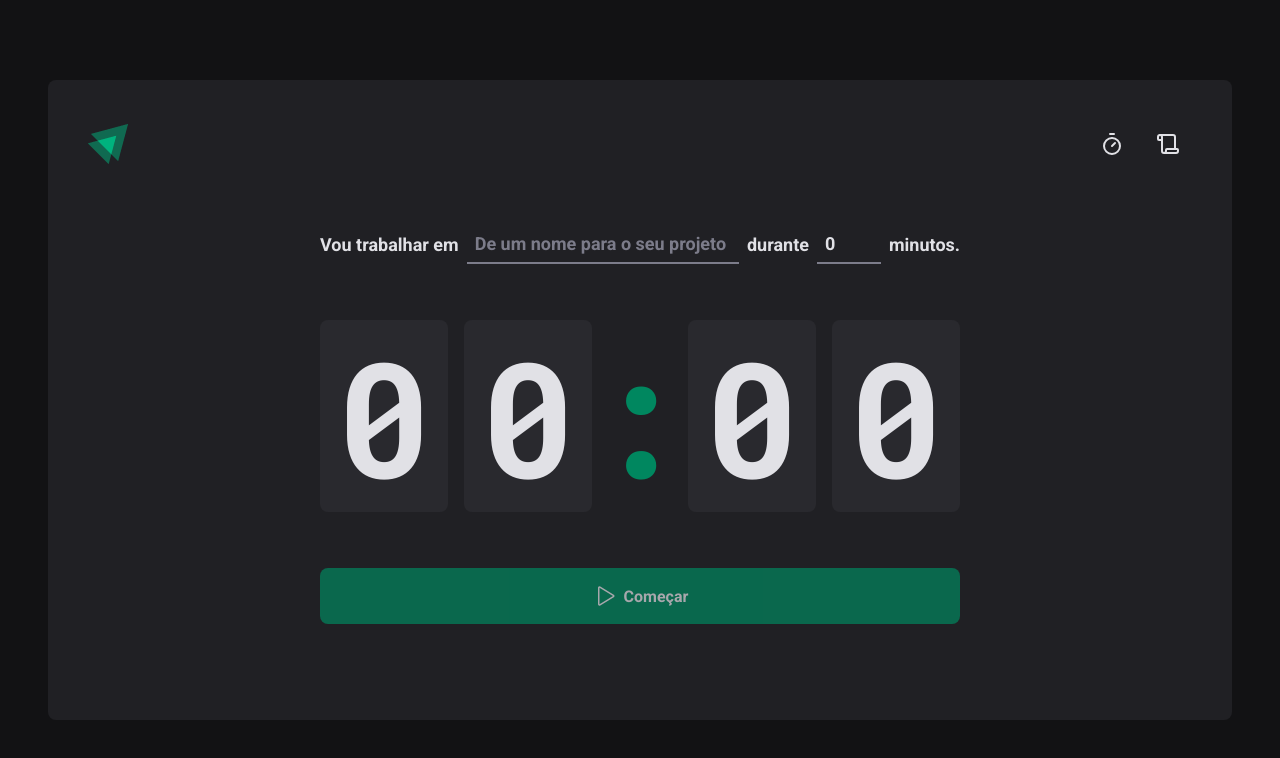
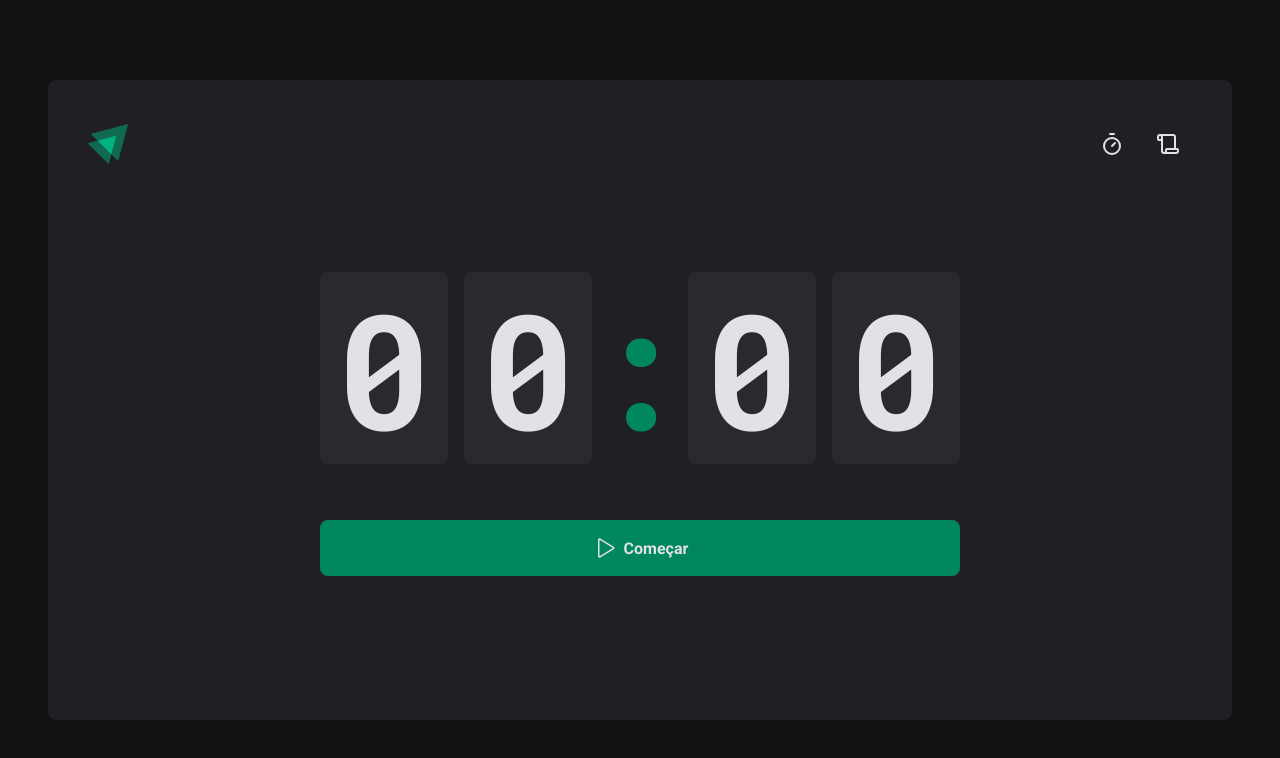
Before and after one commit to o-Franco/Timer, a React (Vite) app: page / in a window 1280 px wide. Shown: the top 758 px of the page. Built offline with nearby package versions, Linux system fonts and the light colour scheme.

Commit message:
Convertendo para contexto

```diff
--- a/src/App.tsx
+++ b/src/App.tsx
@@ -4,7 +4,12 @@ import { defaultTheme } from './styles/themes/defaut'
 import { GlobalStyle } from './styles/global'
 import { Router } from './Router'
 
+//import { Home } from './Home'
+
 export function App() {
+//  return <Home/>
+
+
   return (
     <ThemeProvider theme={defaultTheme}>
       <BrowserRouter>
--- /dev/null
+++ b/src/pages/Home/components/CountDown/index.tsx
@@ -0,0 +1,60 @@
+import { useContext, useEffect, useState } from "react";
+import { CountdownContainer, Separator } from "./styles";
+import { differenceInSeconds } from "date-fns";
+import { CyclesContext } from "../..";
+
+
+
+export function Countdown() {
+  const { activeCycle, activeCycleId, markCurrentCycleAsFinished} = useContext(CyclesContext)
+  const [amountSecondsPassed, setAmountSecondsPassed] = useState(0)
+  const totalSeconds = activeCycle ? activeCycle.minutesAmount * 60 : 0
+
+useEffect(() => {
+    let interval: number;
+    if (activeCycle) {
+      interval = setInterval(() => {
+        const secondsDifference = differenceInSeconds(new Date(), activeCycle.startDate)
+
+        if(secondsDifference >= totalSeconds) {
+          markCurrentCycleAsFinished()
+
+          setAmountSecondsPassed(totalSeconds)
+          clearInterval(interval)
+        } else {
+          setAmountSecondsPassed(secondsDifference)
+        }
+      }, 1000)
+    }
+
+    return () => {
+      clearInterval(interval)
+    }
+
+  }, [activeCycle, totalSeconds, activeCycleId, markCurrentCycleAsFinished])
+
+  const currentSeconds = activeCycle ? totalSeconds - amountSecondsPassed : 0
+
+  const minutesAmount = Math.floor(currentSeconds/60)
+  const secondsAmount = currentSeconds % 60
+
+  const minutes = String(minutesAmount).padStart(2,'0')
+  const seconds = String(secondsAmount).padStart(2,'0')
+
+  useEffect(() => {
+    if(activeCycle)
+    document.title = `${minutes}:${seconds}`
+  }, [minutes,seconds, activeCycle])
+
+
+    return(
+
+        <CountdownContainer>
+            <span>{minutes[0]}</span>
+            <span>{minutes[1]}</span>
+            <Separator>:</Separator>
+            <span>{seconds[0]}</span>
+            <span>{seconds[1]}</span>
+        </CountdownContainer>
+    )
+}
--- /dev/null
+++ b/src/pages/Home/components/CountDown/styles.ts
@@ -0,0 +1,25 @@
+import styled from "styled-components";
+
+export const CountdownContainer = styled.div`
+    font-family: 'Roboto Mono', monospace;
+    font-size: 10rem;
+    line-height: 8rem;
+    color: ${(props) => props.theme['gray-100']};
+    display: flex;
+    gap: 1rem;
+
+    span {
+        background: ${(props) => props.theme['gray-700']};
+        padding: 2rem 1rem;
+        border-radius: 8px;
+    }
+    `;
+
+export const Separator = styled.div`
+    padding: 2rem 0;
+    color: ${props => props.theme['green-500']};
+    width: 4rem;
+    overflow: hidden;
+    display: flex;
+    justify-content: center;
+    `
--- /dev/null
+++ b/src/pages/Home/components/NewCycleForm/index.tsx
@@ -0,0 +1,52 @@
+import { useForm } from "react-hook-form"
+import { FormContainer, TaskInput, MinutesAmountInput} from "./styles"
+import * as zod from 'zod'
+import { zodResolver } from "@hookform/resolvers/zod"
+
+const newCycleFormValidationSchema = zod.object({
+  task: zod.string().min(1, 'Informe a tarefa'),
+  minutesAmount: zod.number().min(5, 'O ciclo precisa ter mínimo de 5 minutos').max(60, 'O ciclo pode ter no máximo de 60 minutos.'),
+})
+
+
+export function NewCycleForm(){
+
+  const { register, handleSubmit, watch, reset } = useForm<NewCycleFormData>({
+    resolver: zodResolver(newCycleFormValidationSchema),
+    defaultValues: {
+      task: '',
+      minutesAmount: 0,
+    }
+  })
+
+    return (
+        <FormContainer>
+          <label htmlFor="task">Vou trabalhar em</label>
+          <TaskInput
+            id="task"
+            list="task-suggestions"
+            placeholder="De um nome para o seu projeto"
+            disabled={!!activeCycle}
+            {...register('task')}
+          />
+          <datalist id="task-suggestions">
+            <option value="Projeto 1"></option>
+            <option value="Projeto 2"></option>
+            <option value="Projeto 3"></option>
+            <option value="Banana"></option>
+          </datalist>
+          <label htmlFor="minutesAmount">durante</label>
+          <MinutesAmountInput
+            type="number"
+            id="minutesAmount"
+            placeholder="00"
+            step={5}
+            min={5}
+            max={60}
+            disabled={!!activeCycle}
+            {...register('minutesAmount', { valueAsNumber: true })}
+          />
+          <span>minutos.</span>
+        </FormContainer>){}
+    )
+}
--- /dev/null
+++ b/src/pages/Home/components/NewCycleForm/styles.ts
@@ -0,0 +1,44 @@
+import styled from "styled-components";
+
+export const FormContainer = styled.div`
+    width: 100%;
+    display: flex;
+    align-items: center;
+    justify-content: center;
+    gap: 0.5rem;
+    color: ${props => props.theme['gray-100']};
+    font-size: 1.125rem;
+    font-weight: bold;
+    flex-wrap: wrap;
+    `;
+
+const BaseInput = styled.input`
+    background: transparent;
+    height: 2.5rem;
+    border: 0;
+    border-bottom: 2px solid ${(props) => props.theme['gray-500']};
+    font-weight: bold;
+    font-size: 1.125rem;
+    padding: 0 0.5rem;
+    color: ${(props) => props.theme['gray-100']};
+
+    &:focus{
+        box-shadow: none;
+        border-color: ${(props) => props.theme['green-500']};
+    }
+
+    &::placeholder{
+        color: ${(props) => props.theme['gray-500']}
+    }
+`;
+
+export const TaskInput = styled(BaseInput)`
+    flex: 1;
+    &::-webkit-calendar-picker-indicator{
+        display: none !important;
+    }
+`;
+
+export const MinutesAmountInput = styled(BaseInput)`
+    width: 4rem;
+`;
--- a/src/pages/Home/index.tsx
+++ b/src/pages/Home/index.tsx
@@ -1,15 +1,12 @@
-import { CountdownContainer, FormContainer, HomeContainer, MinutesAmountInput, Separator, StartCountdownButton, TaskInput } from "./styles"
-import { Play } from "@phosphor-icons/react";
+import { HomeContainer, StartCountdownButton, StopCountdownButton } from "./styles"
+import { HandPalm, Play } from "@phosphor-icons/react";
 import { useForm } from 'react-hook-form'
 import { zodResolver } from '@hookform/resolvers/zod'
 import * as zod from 'zod'
-import { useEffect, useState } from "react";
+import { createContext, useEffect, useState } from "react";
 import {differenceInSeconds} from  "date-fns"
-
-const newCycleFormValidationSchema = zod.object({
-  task: zod.string().min(1, 'Informe a tarefa'),
-  minutesAmount: zod.number().min(5, 'O ciclo precisa ter mínimo de 5 minutos').max(60, 'O ciclo pode ter no máximo de 60 minutos.'),
-})
+import { NewCycleForm } from "./components/NewCycleForm";
+import { Countdown } from "./components/CountDown";
 
 type NewCycleFormData = zod.infer<typeof newCycleFormValidationSchema>
 
@@ -18,100 +15,94 @@ interface Cycle {
   task: string;
   minutesAmount: number;
   startDate: Date
+  interruptedDate?: Date
+  fineshedDate?: Date
 }
+
+interface CyclesContextType{
+    activeCycle: Cycle | undefined;
+    activeCycleId: string | null;
+    markCurrentCycleAsFinished: () => void
+}
+
+export const CyclesContext = createContext({} as CyclesContextType)
 
 export function Home() {
   const [cycles, setCycles] = useState<Cycle[]>([])
   const [activeCycleId, setActiveCycleId] = useState<string | null>(null)
-  const [amountSecondsPassed, setAmountSecondsPassed] = useState(0)
-
-
-  const { register, handleSubmit, watch, reset } = useForm<NewCycleFormData>({
-    resolver: zodResolver(newCycleFormValidationSchema),
-    defaultValues: {
-      task: '',
-      minutesAmount: 0,
-    }
-  })
 
   const activeCycle = cycles.find((cycle) => cycle.id === activeCycleId)
 
-  useEffect(() => {
-    if (activeCycle) {
-      setInterval(() => {
-        setAmountSecondsPassed(
-          differenceInSeconds(new Date(), activeCycle.startDate),
-        )
-      }, 1000)
-    }
-  }, [activeCycle])
-
-  function handleCreateNewCycle(data: NewCycleFormData) {
-    const id = String(new Date().getTime());
-    const newCycle: Cycle = {
-      id,
-      task: data.task,
-      minutesAmount: data.minutesAmount,
-      startDate: new Date(),
-    }
-    setCycles((state) => [...cycles, newCycle])
-    setActiveCycleId(id)
-    reset();
+  function markCurrentCycleAsFinished(){
+    setCycles(state => state.map((cycle) => {
+      if (cycle.id === activeCycleId){
+        return {...cycle, fineshedDate: new Date()}
+      } else {
+        return cycle
+      }
+    }))
   }
 
-  const totalSeconds = activeCycle ? activeCycle.minutesAmount * 60 : 0
-  const currentSeconds = activeCycle ? totalSeconds - amountSecondsPassed : 0
+  // function handleCreateNewCycle(data: NewCycleFormData) {
+  //   const id = String(new Date().getTime());
+  //   const newCycle: Cycle = {
+  //     id,
+  //     task: data.task,
+  //     minutesAmount: data.minutesAmount,
+  //     startDate: new Date(),
+  //   }
+  //   setCycles((state) => [...cycles, newCycle])
+  //   setActiveCycleId(id)
+  //   setAmountSecondsPassed(0)
 
-  const minutesAmount = Math.floor(currentSeconds/60)
-  const secondsAmount = currentSeconds % 60
+  //   reset();
+  // }
 
-  const minutes = String(minutesAmount).padStart(2,'0')
-  const seconds = String(secondsAmount).padStart(2,'0')
+  function handleInterruptCycle(){
+    setCycles(cycles.map(cycle => {
+      if (cycle.id === activeCycleId){
+        return {...cycle, interruptedDate: new Date()}
+      } else {
+        return cycle
+      }
+    }))
+    setActiveCycleId(null)
+  }
 
+  // const task = watch('task');
+  // const isSubmitDisabled = task === '';
 
-  const task = watch('task')
-  const isSubmitDisabled = task === ''
+  /**
+   * Prop Drilling => quando tem muita propriedade apenas para comunicação entre componentes
+   * para evitar o Prop Drilling temos o item abaixo
+   * Context API => Permite compartilhar informações entre VARIOS componentes ao mesmo tempos
+   */
+
 
   return (
     <HomeContainer>
-      <form onSubmit={handleSubmit(handleCreateNewCycle)} action="">
-        <FormContainer>
-          <label htmlFor="task">Vou trabalhar em</label>
-          <TaskInput
-            id="task"
-            list="task-suggestions"
-            placeholder="De um nome para o seu projeto"
-            {...register('task')}
+      <form /*onSubmit={handleSubmit(handleCreateNewCycle)}*/  action="">
+        <CyclesContext.Provider value={{activeCycle, activeCycleId, markCurrentCycleAsFinished}}>
+          {/*<NewCycleForm/>*/}
+          <Countdown
+            activeCycle={activeCycle}
+            setCycles={setCycles}
+            activeCycleId={activeCycleId}
           />
-          <datalist id="task-suggestions">
-            <option value="Projeto 1"></option>
-            <option value="Projeto 2"></option>
-            <option value="Projeto 3"></option>
-            <option value="Banana"></option>
-          </datalist>
-          <label htmlFor="minutesAmount">durante</label>
-          <MinutesAmountInput
-            type="number"
-            id="minutesAmount"
-            placeholder="00"
-            step={5}
-            min={5}
-            max={60}
-            {...register('minutesAmount', { valueAsNumber: true })}
-          />
-          <span>minutos.</span>
-        </FormContainer>
-        <CountdownContainer>
-          <span>{minutes[0]}</span>
-          <span>{minutes[1]}</span>
-          <Separator>:</Separator>
-          <span>{seconds[0]}</span>
-          <span>{seconds[1]}</span>
-        </CountdownContainer>
-        <StartCountdownButton disabled={isSubmitDisabled} type="submit">
-          <Play size={24} />
-          Começar
-        </StartCountdownButton>
+        </CyclesContext.Provider>
+
+        {activeCycle ? (
+          <StopCountdownButton onClick={handleInterruptCycle} type="button">
+            <HandPalm size={24} />
+            Interromper
+          </StopCountdownButton>
+        ): (
+          <StartCountdownButton /*disabled={isSubmitDisabled}*/ type="submit">
+            <Play size={24} />
+            Começar
+          </StartCountdownButton>
+        )}
+
       </form>
     </HomeContainer>
   )
--- a/src/pages/Home/styles.ts
+++ b/src/pages/Home/styles.ts
@@ -16,76 +16,10 @@ export const HomeContainer = styled.main`
     }
 `;
 
-export const FormContainer = styled.div`
-    width: 100%;
-    display: flex;
-    align-items: center;
-    justify-content: center;
-    gap: 0.5rem;
-    color: ${props => props.theme['gray-100']};
-    font-size: 1.125rem;
-    font-weight: bold;
-    flex-wrap: wrap;
-    `;
-
-const BaseInput = styled.input`
-    background: transparent;
-    height: 2.5rem;
-    border: 0;
-    border-bottom: 2px solid ${(props) => props.theme['gray-500']};
-    font-weight: bold;
-    font-size: 1.125rem;
-    padding: 0 0.5rem;
-    color: ${(props) => props.theme['gray-100']};
-
-    &:focus{
-        box-shadow: none;
-        border-color: ${(props) => props.theme['green-500']};
-    }
-
-    &::placeholder{
-        color: ${(props) => props.theme['gray-500']}
-    }
-`;
-
-export const TaskInput = styled(BaseInput)`
-    flex: 1;
-    &::-webkit-calendar-picker-indicator{
-        display: none !important;
-    }
-`;
-
-export const MinutesAmountInput = styled(BaseInput)`
-    width: 4rem;
-`;
-
-export const CountdownContainer = styled.div`
-    font-family: 'Roboto Mono', monospace;
-    font-size: 10rem;
-    line-height: 8rem;
-    color: ${(props) => props.theme['gray-100']};
-    display: flex;
-    gap: 1rem;
-
-    span {
-        background: ${(props) => props.theme['gray-700']};
-        padding: 2rem 1rem;
-        border-radius: 8px;
-    }
-    `;
-
-export const Separator = styled.div`
-    padding: 2rem 0;
-    color: ${props => props.theme['green-500']};
-    width: 4rem;
-    overflow: hidden;
-    display: flex;
-    justify-content: center;
-    `
 
 
 
-export const StartCountdownButton = styled.button`
+export const BaseCountdownButton = styled.button`
     width: 100%;
     border: 0;
     padding: 1rem;
@@ -99,17 +33,29 @@ export const StartCountdownButton = styled.button`
     font-weight: bold;
 
     cursor: pointer;
-    background: ${props => props.theme['green-500']};
-    color: ${props => props.theme['gray-100']};
+
 
     &:disabled {
         opacity: 0.7;
         cursor: not-allowed;
     }
 
+`
+
+export const StartCountdownButton = styled(BaseCountdownButton)`
+    background: ${props => props.theme['green-500']};
+    color: ${props => props.theme['gray-100']};
+
     &:not(:disabled):hover{
         background: ${props => props.theme['green-700']};
+    }
+`;
 
+export const StopCountdownButton = styled(BaseCountdownButton)`
+    background: ${props => props.theme['red-500']};
+    color: ${props => props.theme['gray-100']};
+
+    &:not(:disabled):hover{
+        background: ${props => props.theme['red-700']};
     }
-
-`
+`;
```
Also changed, not shown: src/Home.tsx (added, +36 -0 lines).
